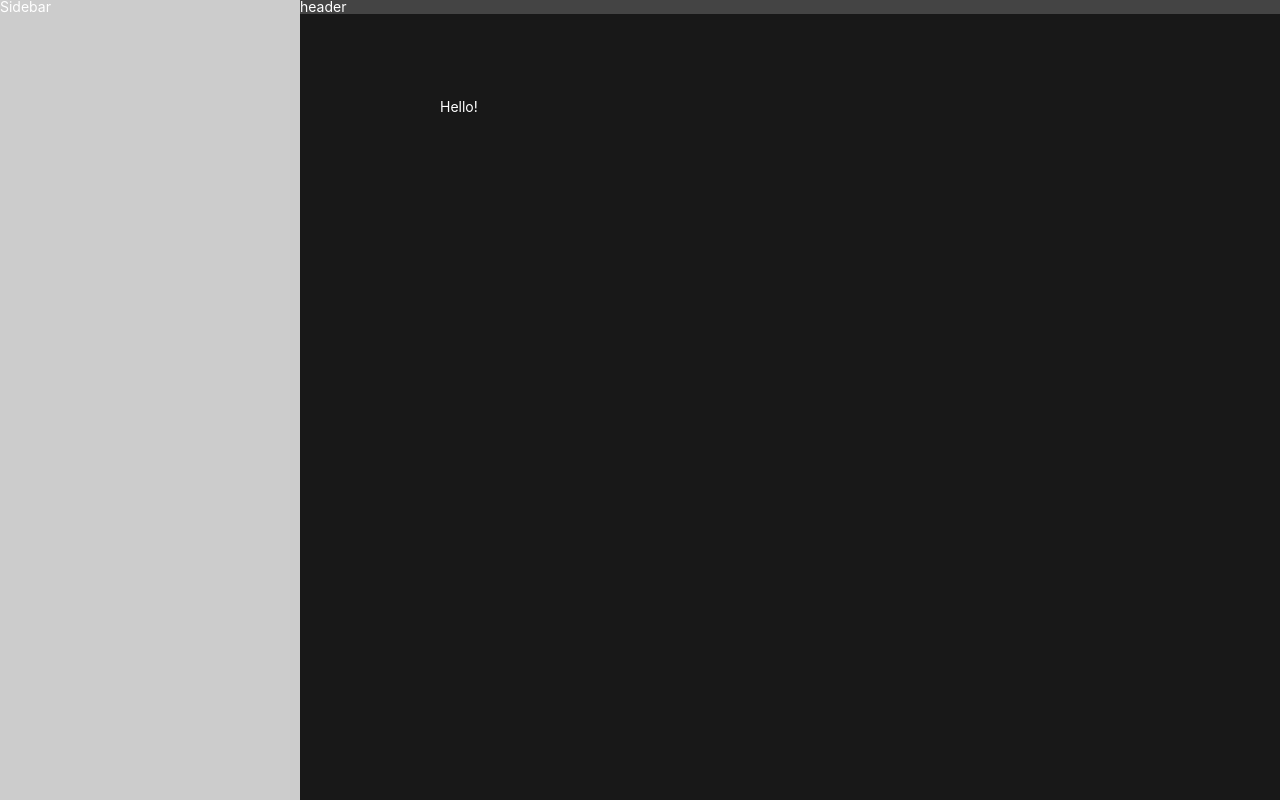
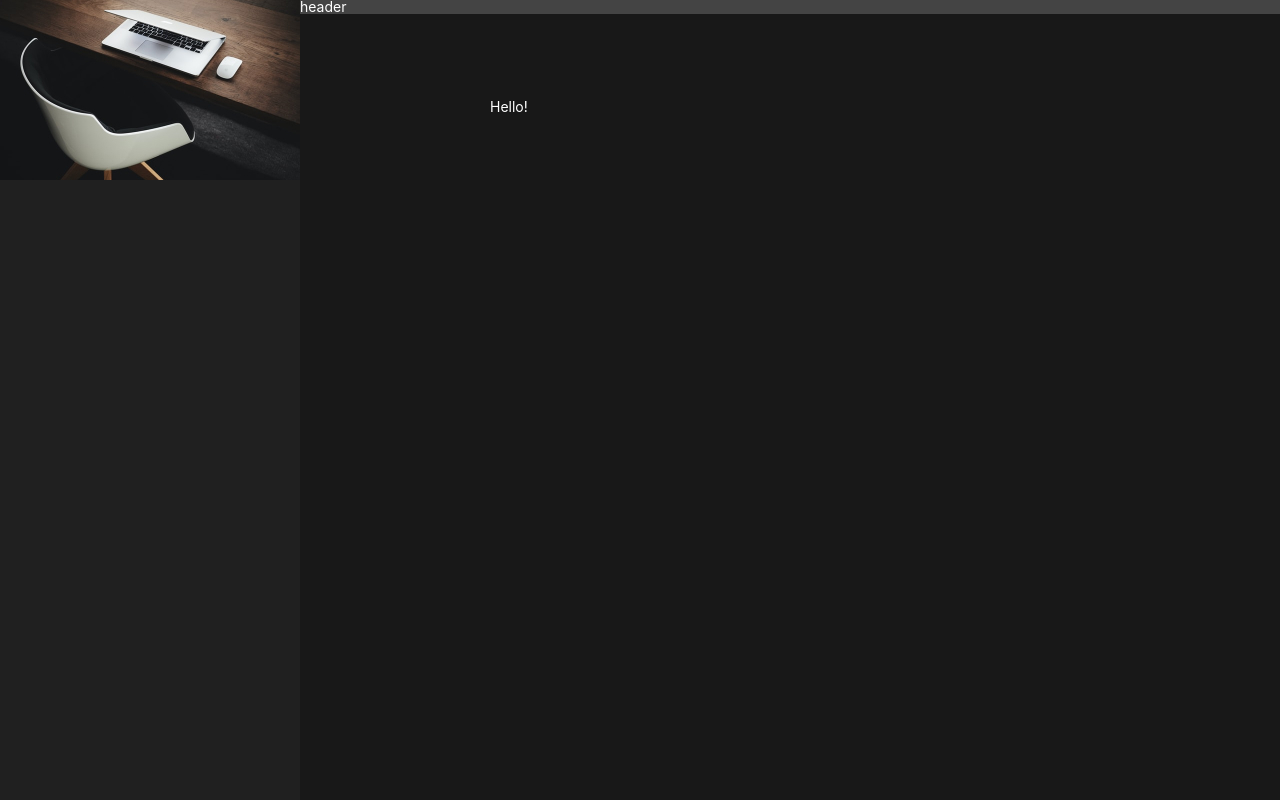
Before and after one commit to yehorich75/personal-blog, a website: page src/index.html in a window 1280 px wide. Drawn offline with nearby package versions, Linux system fonts and the light colour scheme; files that its build step writes are made by us from their sources.

Commit message:
Sidebar Start

```diff
--- a/src/assets/scss/_vars.scss
+++ b/src/assets/scss/_vars.scss
@@ -1,4 +1,4 @@
-$primary: #828282;
+$primary: #202020;
 $secondary: #121212;
 $white: #fff;
 
--- /dev/null
+++ b/src/assets/scss/blocks/page.scss
@@ -0,0 +1,3 @@
+.page {
+    overflow: hidden;
+}
--- a/src/assets/scss/blocks/sidebar.scss
+++ b/src/assets/scss/blocks/sidebar.scss
@@ -2,10 +2,20 @@
     width: $sidebar-width;
     height: 100vh;
 
-    background-color: #ccc;
+    background-color: $primary;
 
     position: fixed;
     top: 0;
     left: 0;
     z-index: $z-index-sidebar;
+    &__header {
+        height: 180px;
+        background-color: $secondary;
+        img {
+            display: block;
+            width: 100%;
+            height: 100%;
+            object-fit: cover;
+        }
+    }
 }
--- a/src/assets/scss/style.scss
+++ b/src/assets/scss/style.scss
@@ -15,8 +15,15 @@ body {
   color: $white;
 }
 
+*,
+*:before,
+*:after {
+  box-sizing: border-box;
+}
+
 
 /* Blocks */
+@import 'blocks/page';
 @import 'blocks/header';
 @import 'blocks/sidebar';
 @import 'blocks/main';
--- a/src/layouts/default.html
+++ b/src/layouts/default.html
@@ -5,10 +5,13 @@
   </head>
   <body>
     <div class="page">
+      <!-- Header -->
       {{> header }}
 
-      <aside class="sidebar">Sidebar</aside>
+      <!-- Sidebar -->
+      {{> sidebar }}
 
+      <!-- Main -->
       <main class="main">
         <div class="container">
           {{> body }}
--- /dev/null
+++ b/src/partials/sidebar.html
@@ -0,0 +1,7 @@
+<aside class="sidebar">
+    <div class="sidebar__header">
+        <img src="assets/images/sidebar-header.jpg" alt="Sidebar Header">
+    </div>
+    <div class="sidebar__content"></div>
+    <div class="sidebar__footer"></div>
+</aside>
```
Also changed, not shown: dist/assets/css/style.css, dist/assets/css/style.min.css, dist/index.html, src/assets/images/sidebar-header.jpg (added).
